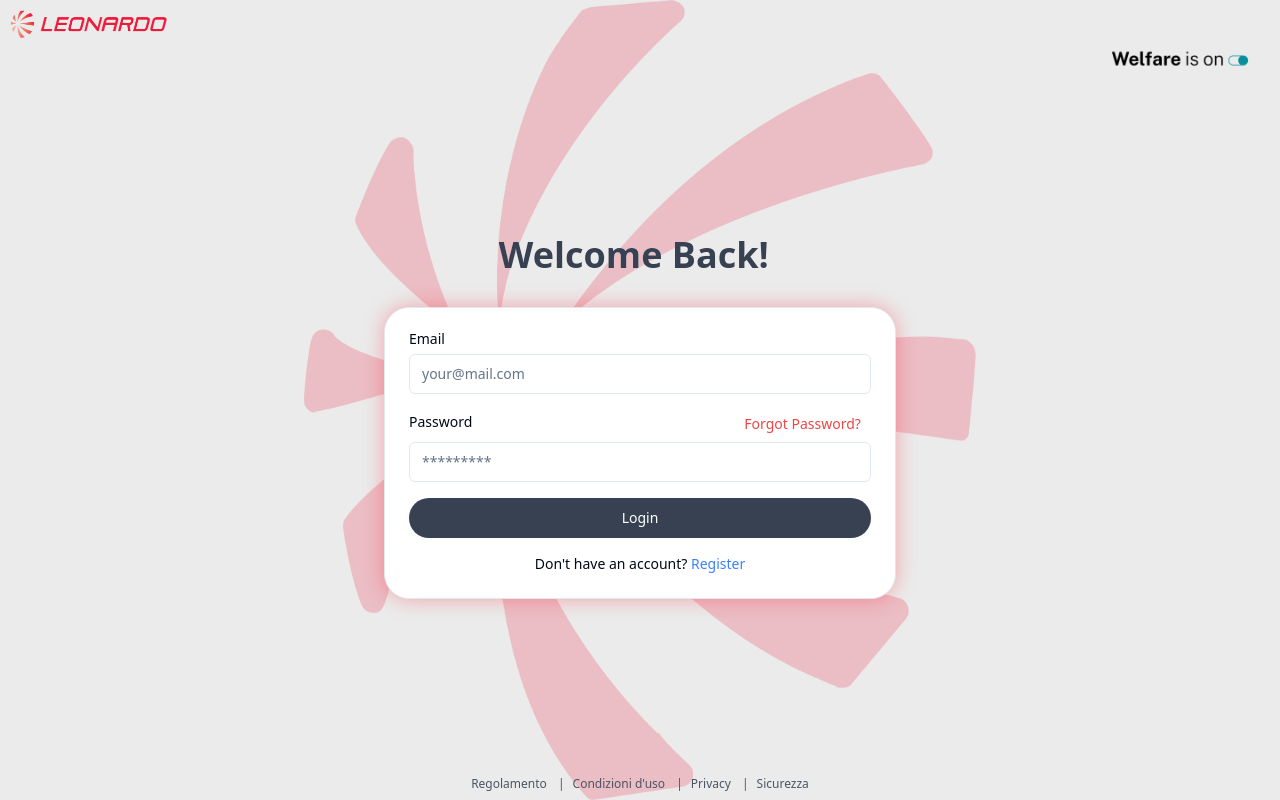
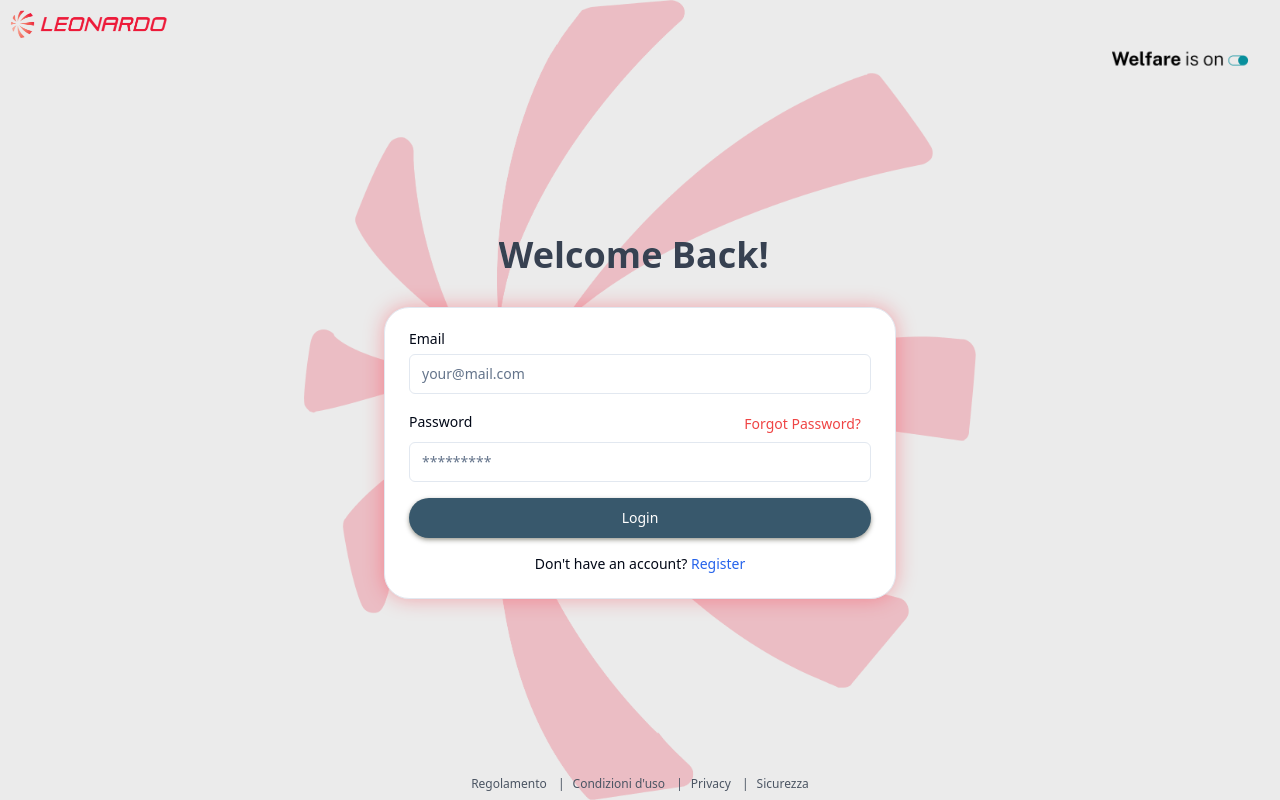
Before and after one commit to Fbiondo00/Leonardo-project, a React (Vite) app in the folder leonardo/: page /login in a window 1280 px wide. Built offline with nearby package versions, Linux system fonts and the light colour scheme.

Commit message:
same small changes

```diff
--- a/leonardo/src/pages/LoginPage.tsx
+++ b/leonardo/src/pages/LoginPage.tsx
@@ -43,7 +43,7 @@ export const LoginForm = () => {
                 <div className="flex items-center gap-[17rem]">
                   <Label htmlFor="password">Password</Label>
                   <div className="mt-1 text-center text-sm">
-                    <Link to="/signup" className="text-red-500">Forgot Password?</Link>{" "}
+                    <Link to="/signup" className="text-red-500 hover:underline">Forgot Password?</Link>{" "}
                   </div>
                 </div>
                 <Input
@@ -52,12 +52,12 @@ export const LoginForm = () => {
                   placeholder="*********"
                   required />
               </div>
-              <Button type="submit" className="w-full bg-gray-700 text-white py-2 px-4 rounded-full shadow-custom">
+              <Button type="submit" className="w-full bg-leonardoBlue text-white py-2 px-4 rounded-full shadow-custom">
                 Login
               </Button>
             </div>
             <div className="mt-4 text-center text-sm">
-              Don&apos;t have an account? <Link to="/signup" className="text-blue-500">Register</Link>{" "}
+              Don&apos;t have an account? <Link to="/signup" className="text-blue-600 hover:underline">Register</Link>{" "}
             </div>
           </CardContent>
         </Card>
--- a/leonardo/src/pages/Registration/RegisterPage.tsx
+++ b/leonardo/src/pages/Registration/RegisterPage.tsx
@@ -104,7 +104,7 @@ export function RegisterForm() {
           </>
         }
         <div className="mt-4 text-center text-sm">
-              Already have an account? <Link to="/login" className="text-blue-500">Login</Link>{" "}
+              Already have an account? <Link to="/login" className="text-blue-500 hover:underline">Login</Link>{" "}
         </div>
         </CardContent>
         </Card>
--- a/leonardo/tailwind.config.js
+++ b/leonardo/tailwind.config.js
@@ -18,7 +18,7 @@ module.exports = {
 	  },
 	  extend: {
 		boxShadow: {
-		  'custom': '0 4px 6px rgba(255, 255, 255, 1), 0 1px 3px rgba(0, 0, 0, 0.08)',
+		  'custom': '0 2px 5px rgba(24, 24, 1, 0.4), 0 1px 3px rgba(0, 0, 0, 0.08)',
 		  'red-glow': '0 0 20px rgba(255, 28, 47, 0.35)',
 		},
 		backgroundImage: {
```
